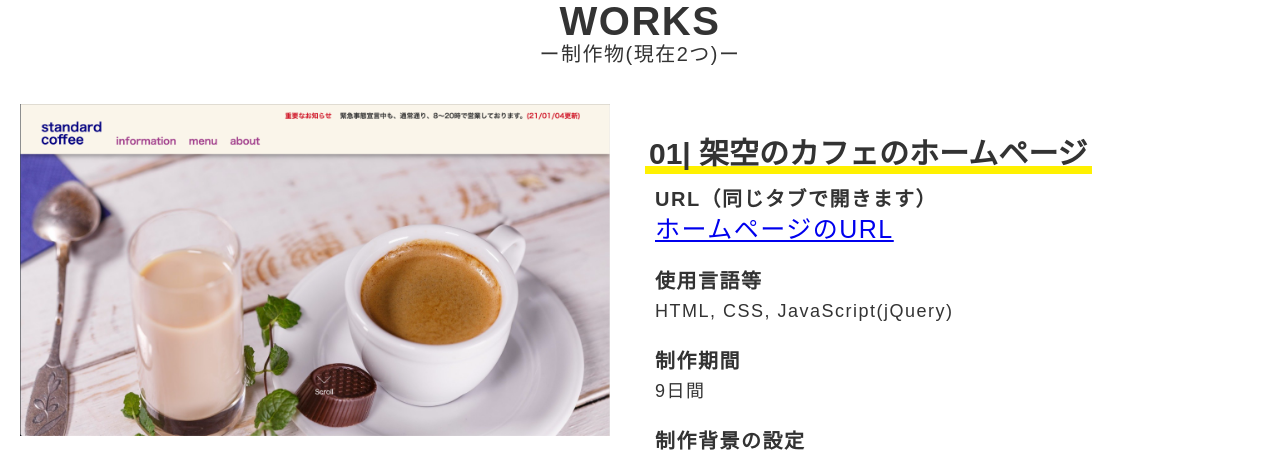
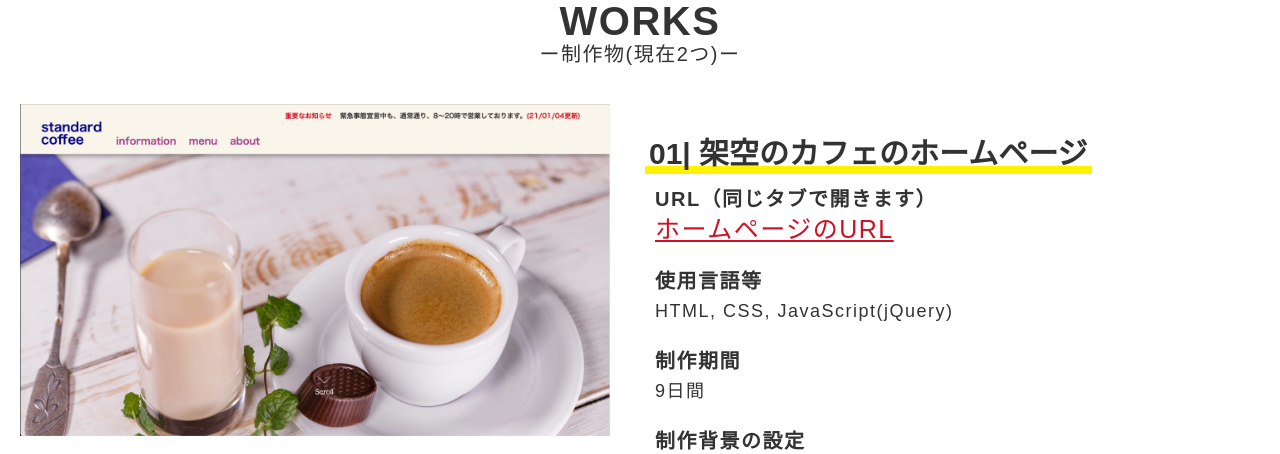
Before and after one commit to nanahamu/portfolio, a PHP site: page / in a window 1280 px wide, with the pointer over the restyled element. Shown: the part 139-593 px from the top of the page. Run offline with PHP 8.4, Linux system fonts and the light colour scheme.

Commit message:
URLホバーで文字色が赤になる

```diff
--- a/css/style.css
+++ b/css/style.css
@@ -71,6 +71,9 @@ span {
 }
 .wrapper a{
     font-size: 25px;
+}
+.wrapper a:hover{
+    color: #cf1126;
 }
 .wrapper ul{
     margin-left: 20px;
```
